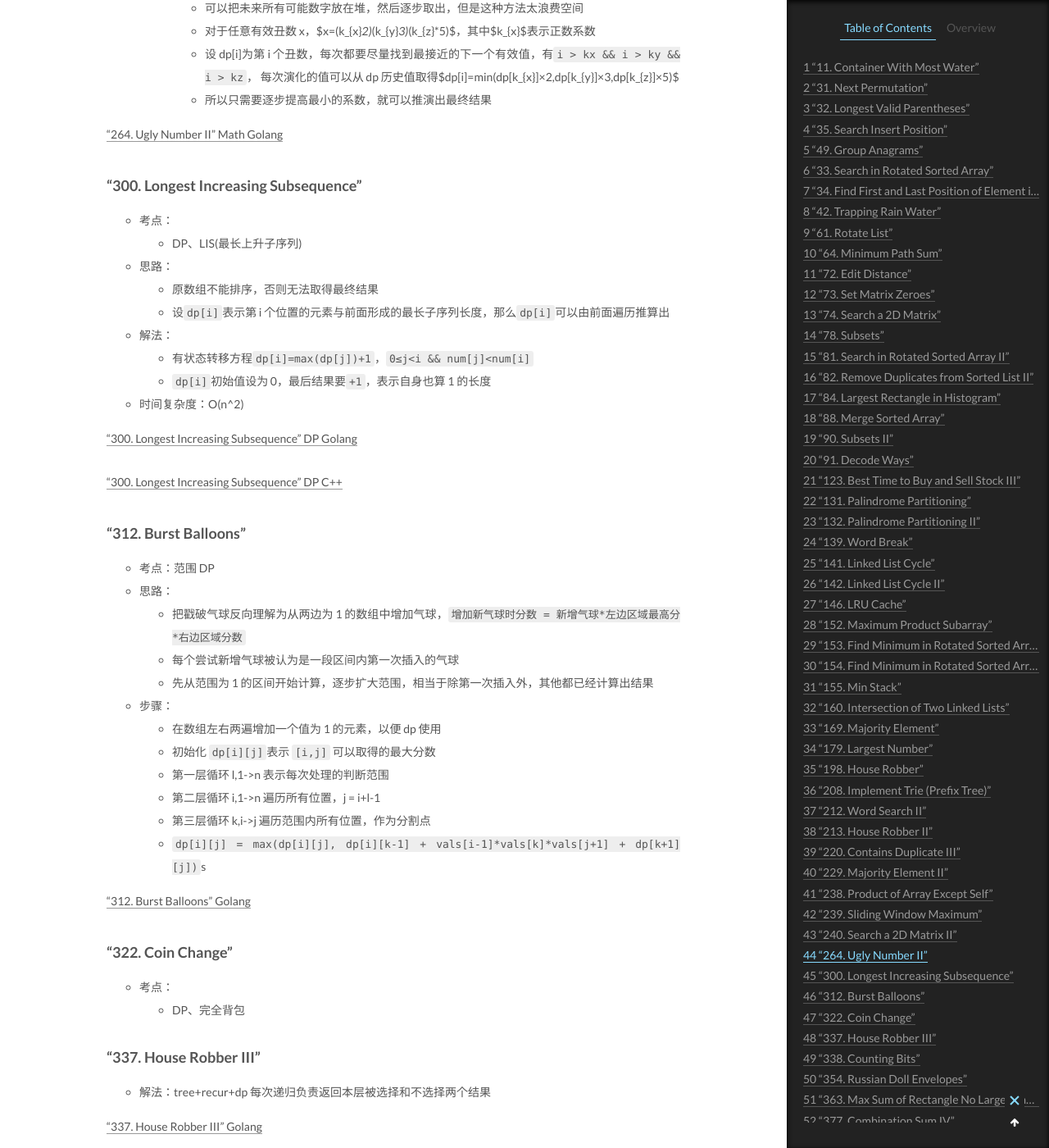
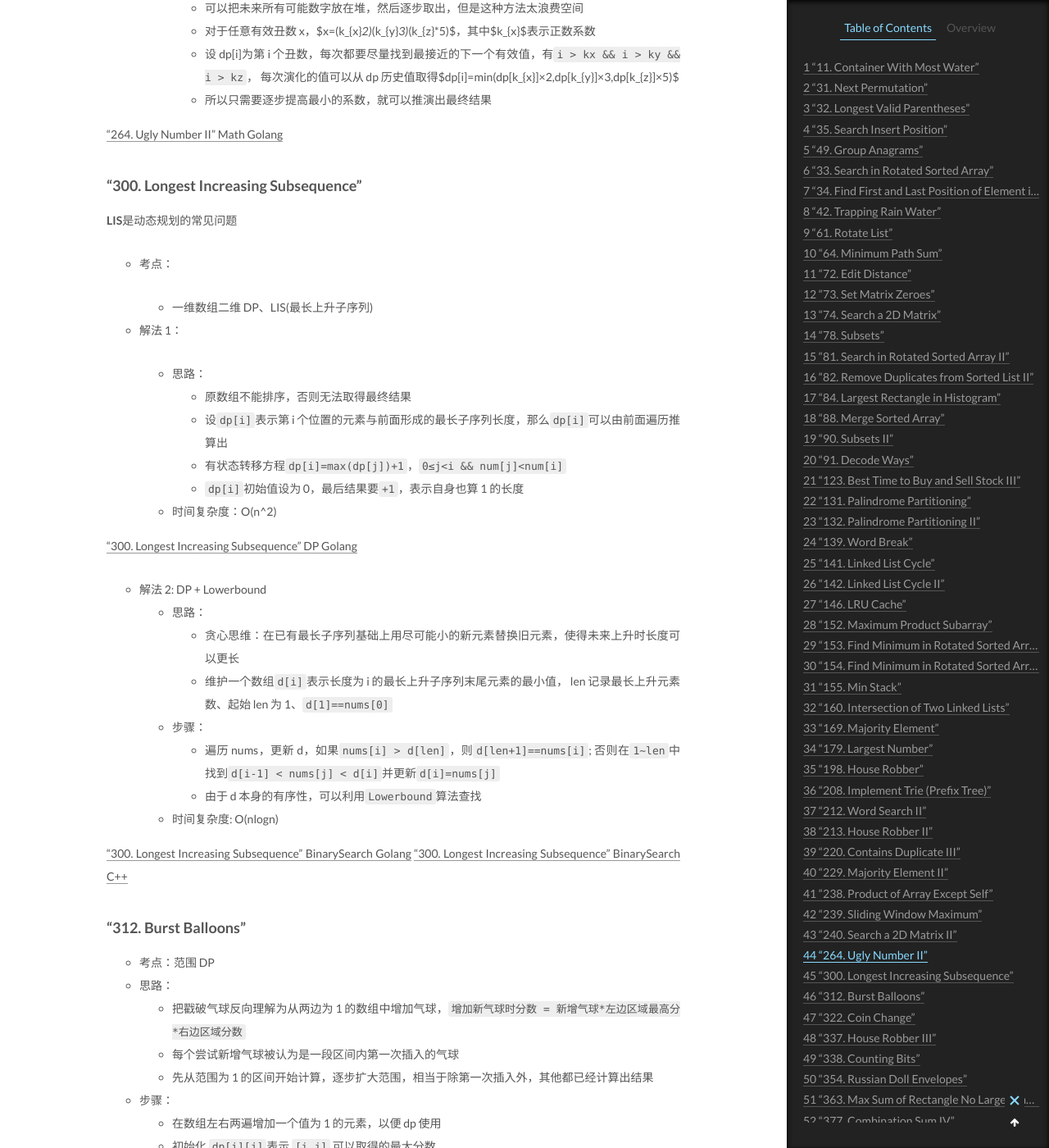
Before and after one commit to CodeHunter2006/CodeHunter2006.github.io, a Jekyll site: the page built from _posts/2020-12-27-LeetCode_Question_Category.md, in a window 1280 px wide and 1400 px high, scrolled down 13341 px. Shown: the whole window at 82% size. Built offline with Jekyll 4.4.1, drawn with Linux system fonts in a browser that asks for light colours; formulas are drawn with MathJax 3; some of the changed text lies outside the part shown.

Commit message:
[doc]: add contents.

```diff
--- a/_posts/2020-12-27-LeetCode_Question_Category.md
+++ b/_posts/2020-12-27-LeetCode_Question_Category.md
@@ -491,19 +491,35 @@ tags: Algorithm Leetcode
 
 ### "300. Longest Increasing Subsequence"
 
+**LIS**是动态规划的常见问题
+
 - 考点：
-  - DP、LIS(最长上升子序列)
-- 思路：
-  - 原数组不能排序，否则无法取得最终结果
-  - 设`dp[i]`表示第 i 个位置的元素与前面形成的最长子序列长度，那么`dp[i]`可以由前面遍历推算出
-- 解法：
-  - 有状态转移方程`dp[i]=max(dp[j])+1`，`0≤j<i && num[j]<num[i]`
-  - `dp[i]`初始值设为 0，最后结果要`+1`，表示自身也算 1 的长度
-- 时间复杂度：O(n^2)
+
+  - 一维数组二维 DP、LIS(最长上升子序列)
+
+- 解法 1：
+  - 思路：
+    - 原数组不能排序，否则无法取得最终结果
+    - 设`dp[i]`表示第 i 个位置的元素与前面形成的最长子序列长度，那么`dp[i]`可以由前面遍历推算出
+    - 有状态转移方程`dp[i]=max(dp[j])+1`，`0≤j<i && num[j]<num[i]`
+    - `dp[i]`初始值设为 0，最后结果要`+1`，表示自身也算 1 的长度
+  - 时间复杂度：O(n^2)
 
 ["300. Longest Increasing Subsequence" DP Golang]()
 
-["300. Longest Increasing Subsequence" DP C++]()
+- 解法 2: DP + Lowerbound
+  - 思路：
+    - 贪心思维：在已有最长子序列基础上用尽可能小的新元素替换旧元素，使得未来上升时长度可以更长
+    - 维护一个数组`d[i]`表示长度为 i 的最长上升子序列末尾元素的最小值，
+      len 记录最长上升元素数、起始 len 为 1、`d[1]==nums[0]`
+  - 步骤：
+    - 遍历 nums，更新 d，如果`nums[i] > d[len]`，则`d[len+1]==nums[i]`;
+      否则在`1~len`中找到`d[i-1] < nums[j] < d[i]`并更新`d[i]=nums[j]`
+    - 由于 d 本身的有序性，可以利用`Lowerbound`算法查找
+  - 时间复杂度: O(nlogn)
+
+["300. Longest Increasing Subsequence" BinarySearch Golang]()
+["300. Longest Increasing Subsequence" BinarySearch C++]()
 
 ### "312. Burst Balloons"
 
@@ -586,6 +602,17 @@ tags: Algorithm Leetcode
 
 ["377. Combination Sum IV" DFS C++]()
 ["377. Combination Sum IV" DP Golang]()
+
+### "368. Largest Divisible Subset"
+
+- 解法：DP + LIS + 反推 DP 结果
+  - 思路：
+    - 本题的基本思路参照`300. Longest Increasing Subsequence`，必须先掌握 LIS 算法
+    - 由于题目对结果顺序没有要求，所以先对原数组排序，以便进行 DP 处理
+    - `dp[i]`表示到`nums[i]`为止的最大长度，利用整除的数学特性逐步迭代
+    - 在迭代过程中要记录最大长度和对应的最大值，以便最后反推，计算出最终结果
+
+["368. Largest Divisible Subset" DP Golang]()
 
 ### "395. Longest Substring with At Least K Repeating Characters"
 
```
Also changed, not shown: _posts/2020-12-27-Algorithm_BinarySearch.md (+28 -0 lines), _posts/2021-01-02-Algorithm_DynamicPlanning.md (+44 -25 lines).
